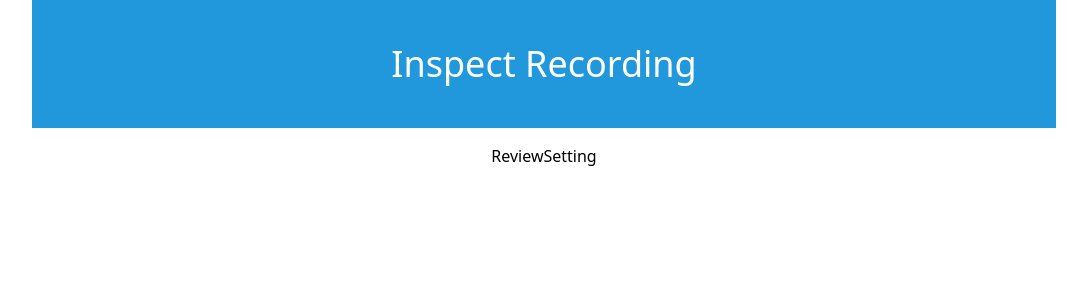
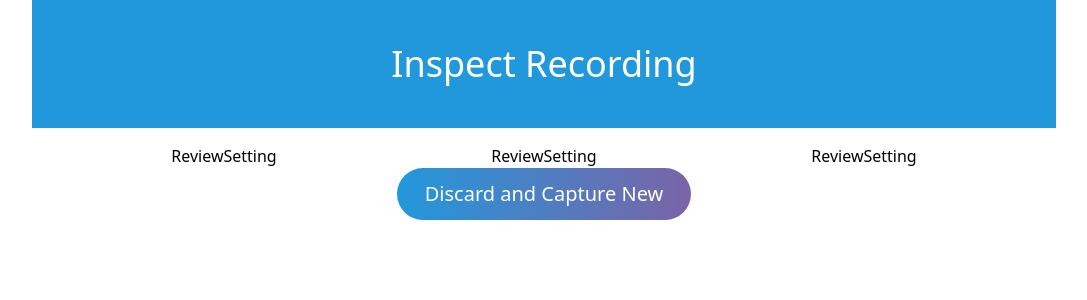
Before and after one commit to Subti/nextjs-web-curator, a Next.js app: page /inspect in a window 1280 px wide. Shown: the top 300 px of the page, without its empty margins (96-1183 px from the left). Built offline with nearby package versions, Linux system fonts and the light colour scheme.

Commit message:
Import ReviewSettings and Button components

```diff
--- a/src/pages/inspect.tsx
+++ b/src/pages/inspect.tsx
@@ -1,12 +1,18 @@
 import React from "react";
 import Header from "@/app/components/Header"; // Importing Header component
 import ReviewSettings from "@/app/components/ReviewSettings";
+import Button from "@/app/components/Button";
 
 export default function Inspect(props: any) {
   return (
     <div className="flex flex-col items-center justify-center">
       <Header title="Inspect Recording" />
-      <ReviewSettings />
+      <div className="flex justify-around w-3/4">
+        <ReviewSettings />
+        <ReviewSettings />
+        <ReviewSettings />
+      </div>
+      <Button text="Discard and Capture New" />
     </div>
   );
 }
```
